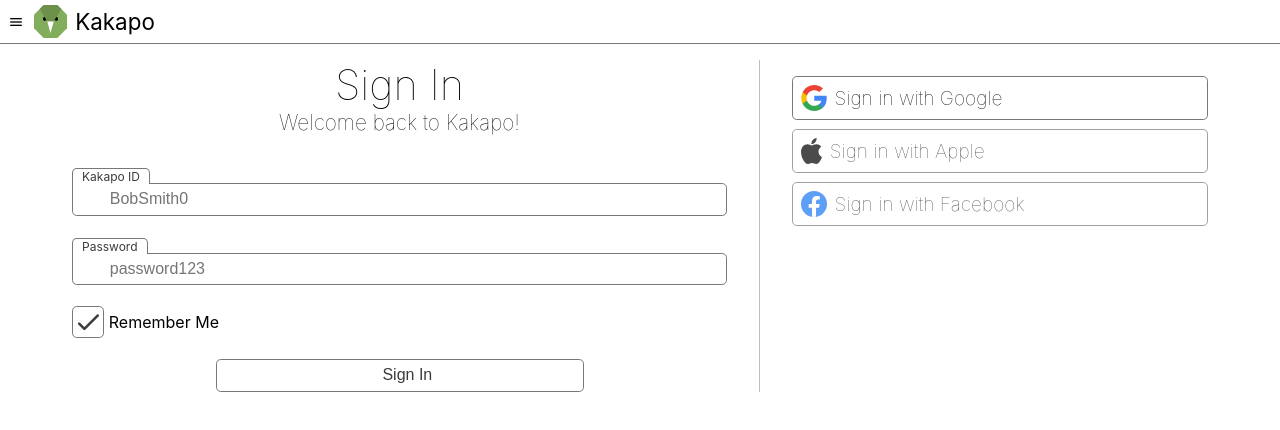
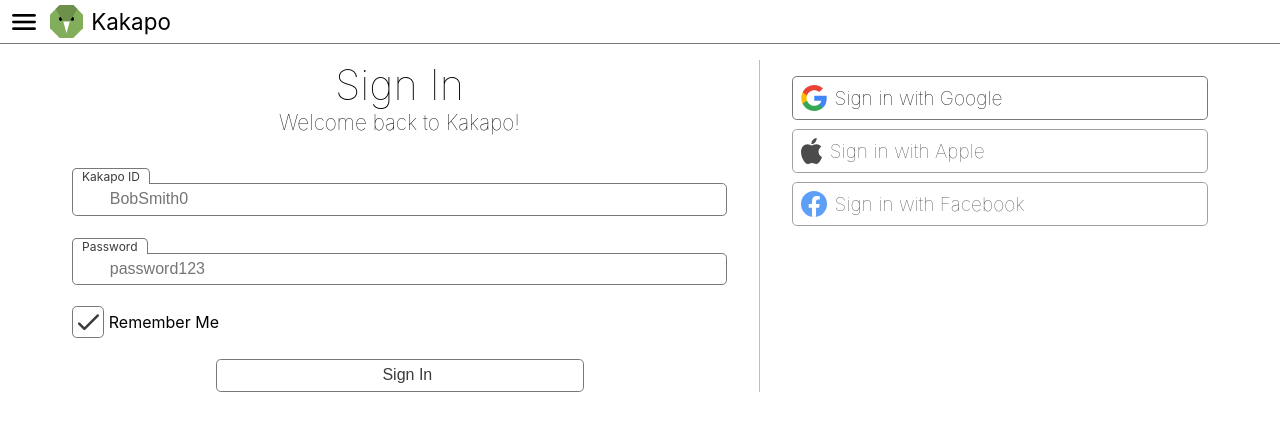
Before and after one commit to James11T/KakapoFrontendNext, a Next.js app: page /signin in a window 1280 px wide. Shown: the top 430 px of the page. Built offline with nearby package versions, Linux system fonts and the light colour scheme.

Commit message:
updated nav

```diff
--- a/components/Nav/NavLink/NavLink.js
+++ b/components/Nav/NavLink/NavLink.js
@@ -9,7 +9,7 @@
     <Link href={href} className={styles.navLink}>
       <a className={styles.navLinkContainer}>
         <Icon className={styles.focusIcon}>right</Icon>
-        <Icon>{icon}</Icon>
+        <Icon className={styles.navIcon}>{icon}</Icon>
         <span className={styles.navLinkText}>{children}</span>
       </a>
     </Link>
--- a/components/Nav/NavLink/NavLink.module.css
+++ b/components/Nav/NavLink/NavLink.module.css
@@ -23,8 +23,12 @@
 
 .focusIcon {
   position: absolute;
-
   transform: translateX(-100%);
+  font-size: 2rem;
 
   transition: transform 750ms;
 }
+
+.navIcon {
+  font-size: 2rem;
+}
--- a/components/TextBox/TextBox.module.css
+++ b/components/TextBox/TextBox.module.css
@@ -10,6 +10,7 @@
   border: 1px solid var(--border);
   border-radius: var(--border-radius);
   border-top-left-radius: 0;
+  background: rgb(255, 255, 255);
 
   font-size: inherit;
 }
@@ -67,3 +68,8 @@
 .textBox:focus-within .focusIcon {
   transform: translateX(-90%);
 }
+
+.textBox input:autofill {
+  /* Remove firefox yellow background */
+  background: rgb(255, 255, 255);
+}
--- a/components/TopBar/TopBar.js
+++ b/components/TopBar/TopBar.js
@@ -2,18 +2,22 @@
 import Link from "next/link";
 
 import { userContext } from "../../pages/_app";
-
 import Icon from "../Icon/Icon";
 
 import styles from "./TopBar.module.css";
 
-const TopBar = ({ toggleNav = () => {} }) => {
+const TopBar = ({ toggleNav }) => {
   const { user } = useContext(userContext);
+
+  const handleMenuOnClick = (event) => {
+    toggleNav && toggleNav(event);
+  };
+
   return (
     <div className={styles.topBar}>
       <div className={styles.topBarHeader}>
-        <button onClick={toggleNav}>
-          <Icon>menu</Icon>
+        <button onClick={handleMenuOnClick}>
+          <Icon className={styles.menuIcon}>menu</Icon>
         </button>
         <Link href="/">
           <a className={styles.topBarBranding}>
--- a/components/TopBar/TopBar.module.css
+++ b/components/TopBar/TopBar.module.css
@@ -53,3 +53,7 @@
   display: flex;
   align-items: center;
 }
+
+.menuIcon {
+  font-size: 2rem;
+}
```
